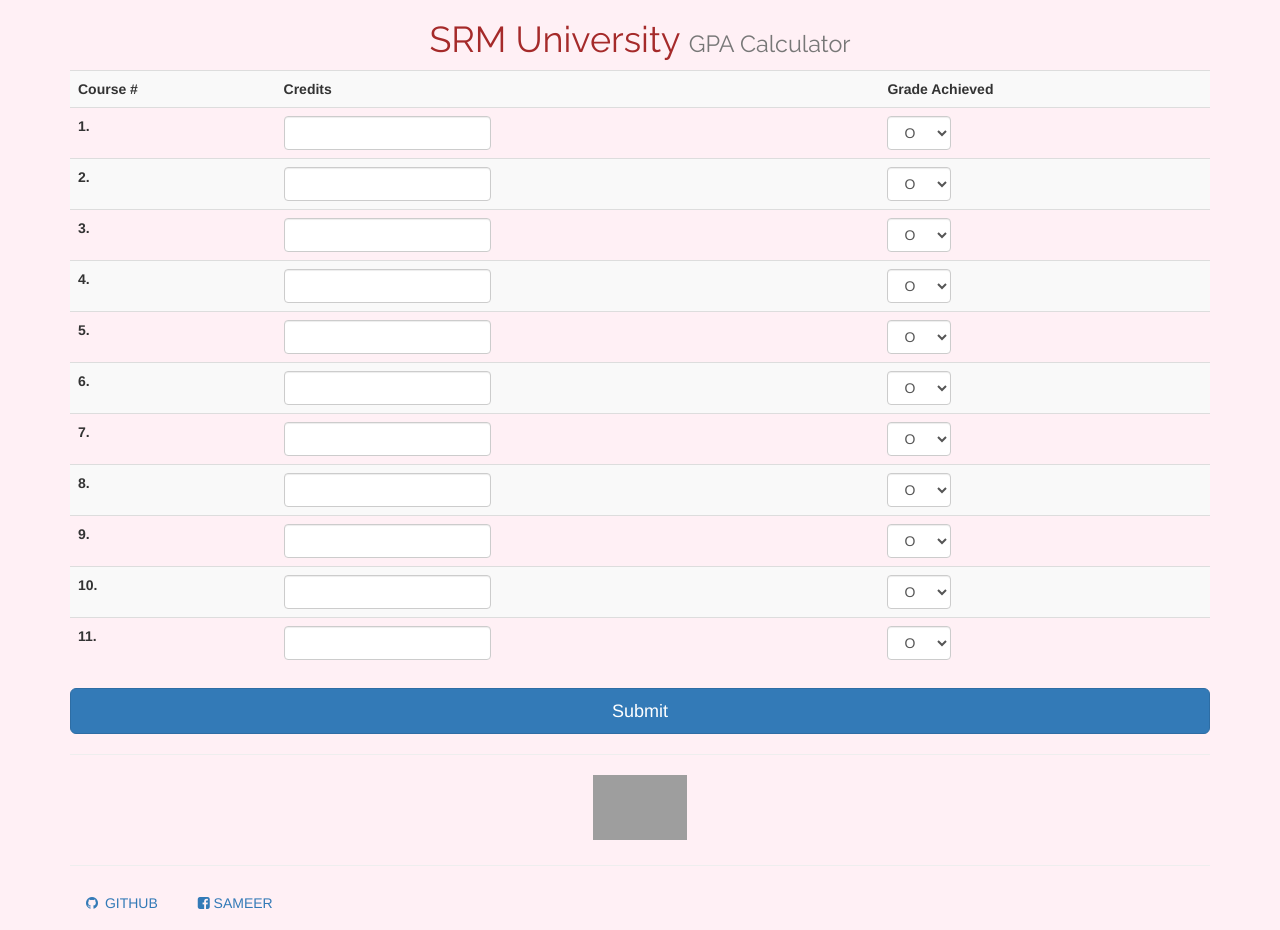
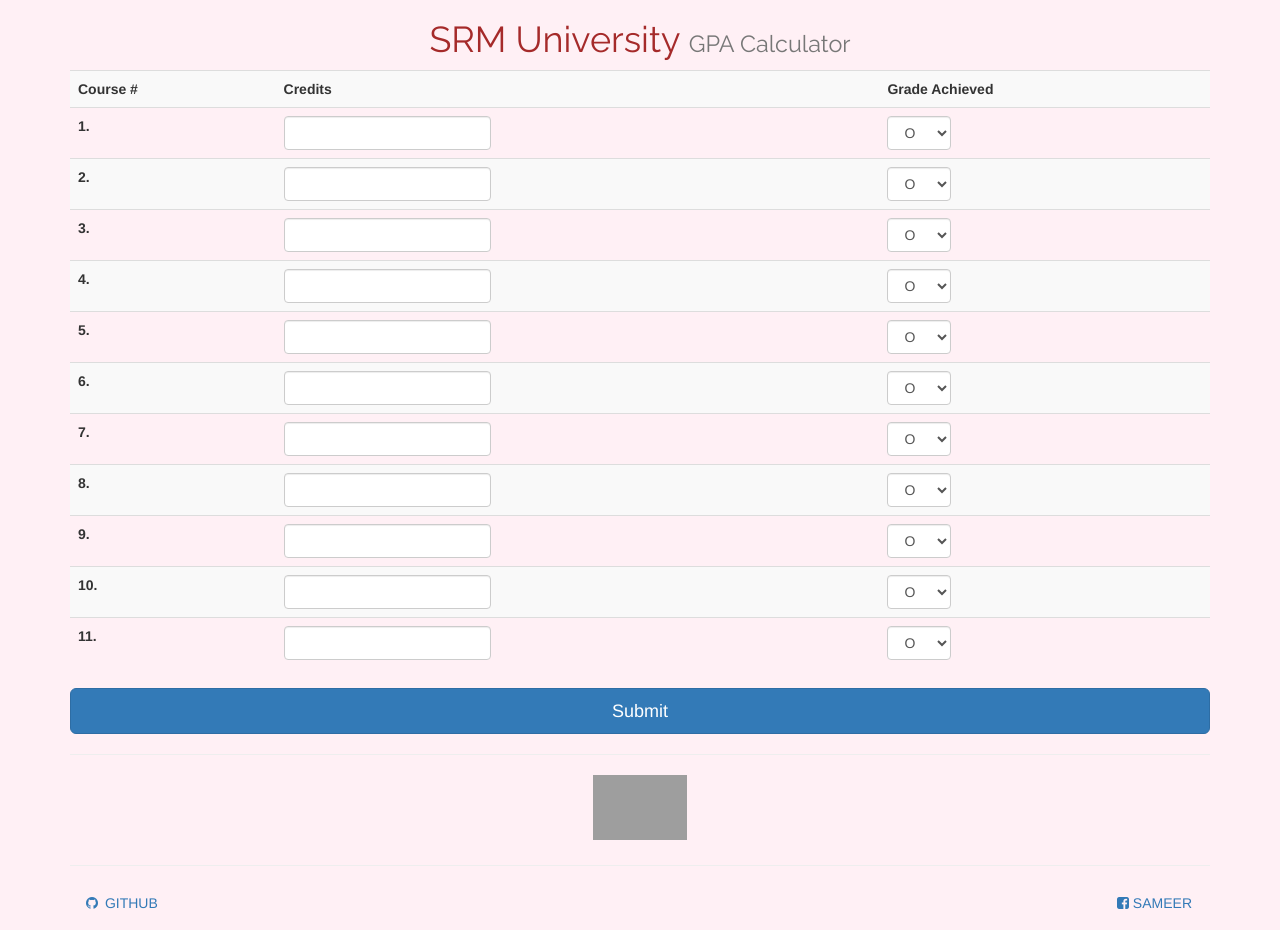
Before and after one commit to optimusam/srmgpa, a plain HTML site: page index.html in a window 1280 px wide. Drawn offline with Linux system fonts and the light colour scheme; grey boxes are pictures that could not be loaded.

Commit message:
Update main.css

```diff
--- a/main.css
+++ b/main.css
@@ -16,3 +16,6 @@
 .container-fluid h2{
     color: dodgerblue;
 }
+#fb{
+    float: right;
+}
```
